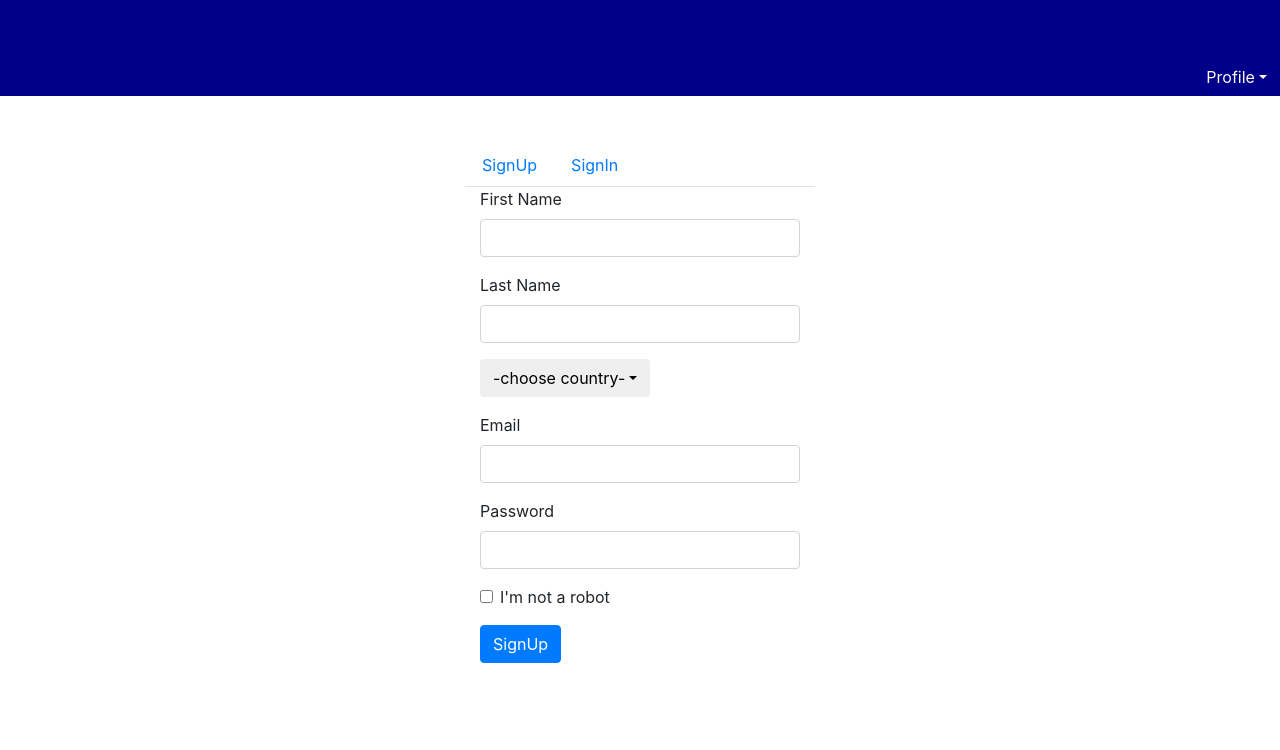
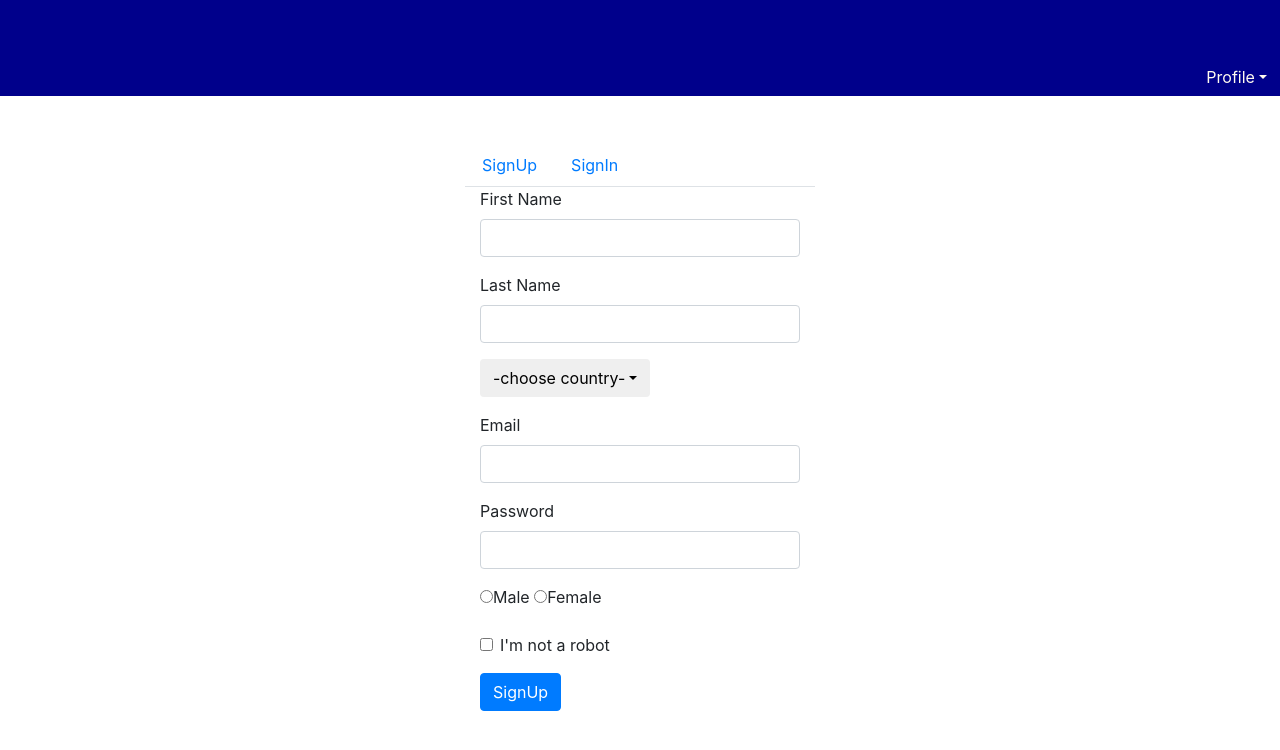
Before and after one commit to aiswaryasaravanan/frontend, a plain HTML site: page responsive/index.html in a window 1280 px wide. Drawn offline with nearby package versions, Linux system fonts and the light colour scheme.

Commit message:
Update index.html

```diff
--- a/responsive/index.html
+++ b/responsive/index.html
@@ -64,6 +64,12 @@
                                          <label>Password</label>
                                          <input type="password" class="form-control" id="password"/>
                                      </div>
+                                     <div class="form-group form-radio">
+                                         <label class="form-radio-label">
+                                             <input class="form-radio-input" type="radio">Male
+                                             <input class="form-radio-input" type="radio">Female
+                                         </label>
+                                     </div>
                                      <div class="form-group form-check">
                                          <label class="form-check-label">
                                              <input class="form-check-input" type="checkbox">I'm not a robot
@@ -83,11 +89,7 @@
                                          <label>Password</label>
                                          <input type="password" class="form-control" id="password"/>
                                      </div>
-                                     <div class="form-group form-radio">
-                                         <label class="form-radio-label">
-                                             <input class="form-radio-input" type="radio">I'm not a robot
-                                         </label>
-                                     </div>
+
                                      <button class="btn btn-primary" type="submit">SignUp</button>
                                  </form>
                              </div>
```
